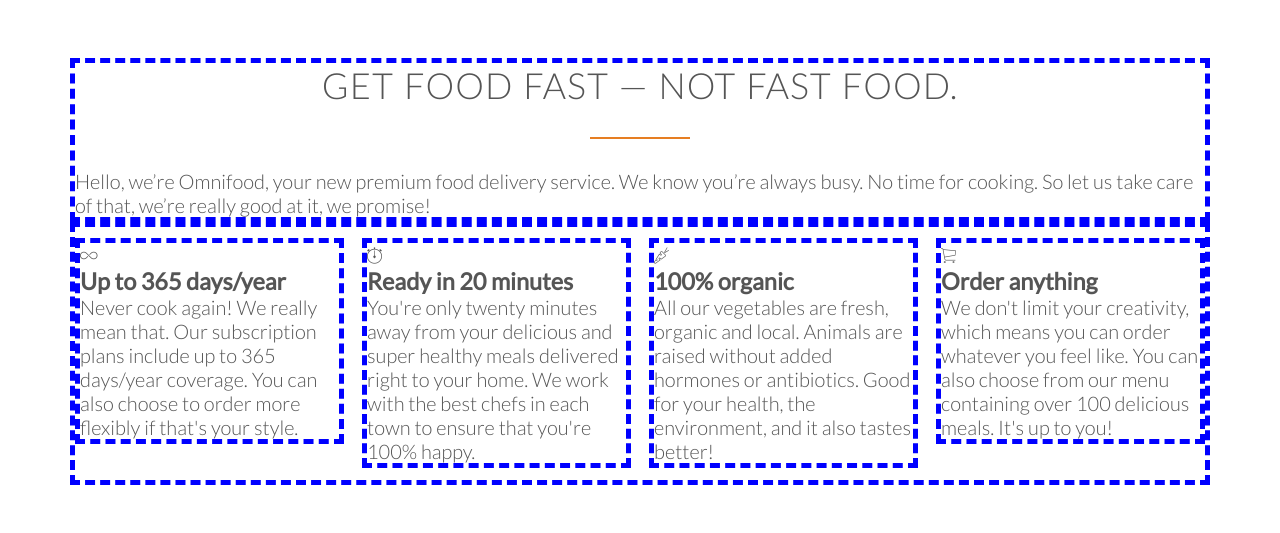
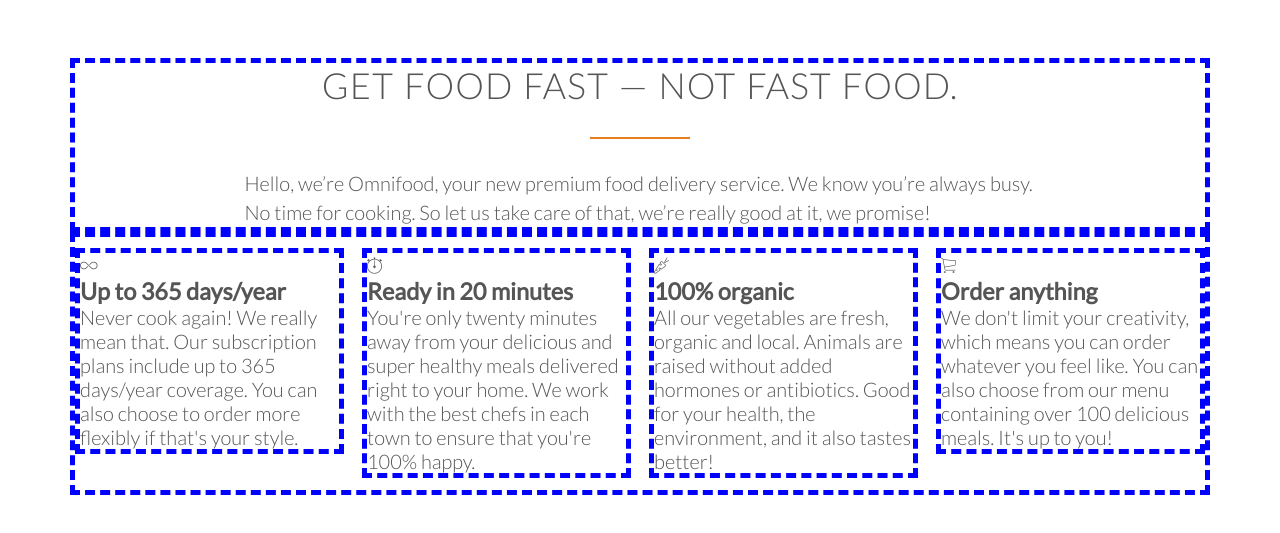
Before and after one commit to rickyru01/liveServerTesting, a plain HTML site: page course/omnifood/index.html in a window 1280 px wide. Shown: the part 822-1355 px from the top of the page. Drawn offline with Linux system fonts and the light colour scheme; files whose address does not match are found by name.

Commit message:
make the long-copy text take 70% of the row and centered it.

```diff
--- a/course/omnifood/resources/css/style.css
+++ b/course/omnifood/resources/css/style.css
@@ -151,6 +151,15 @@
     margin-top: 30px;
 }
 
+/*-----PARAGRAPHS-----*/
+.long-copy {
+    line-height: 145%;
+    /*make the <p> take the 70%*/
+    width: 70%;
+    /*using follow to make the <p> centered*/
+    margin-left: 15%;
+}
+
 .logo {
     margin-top: 20px;
     height: 100px;
```
